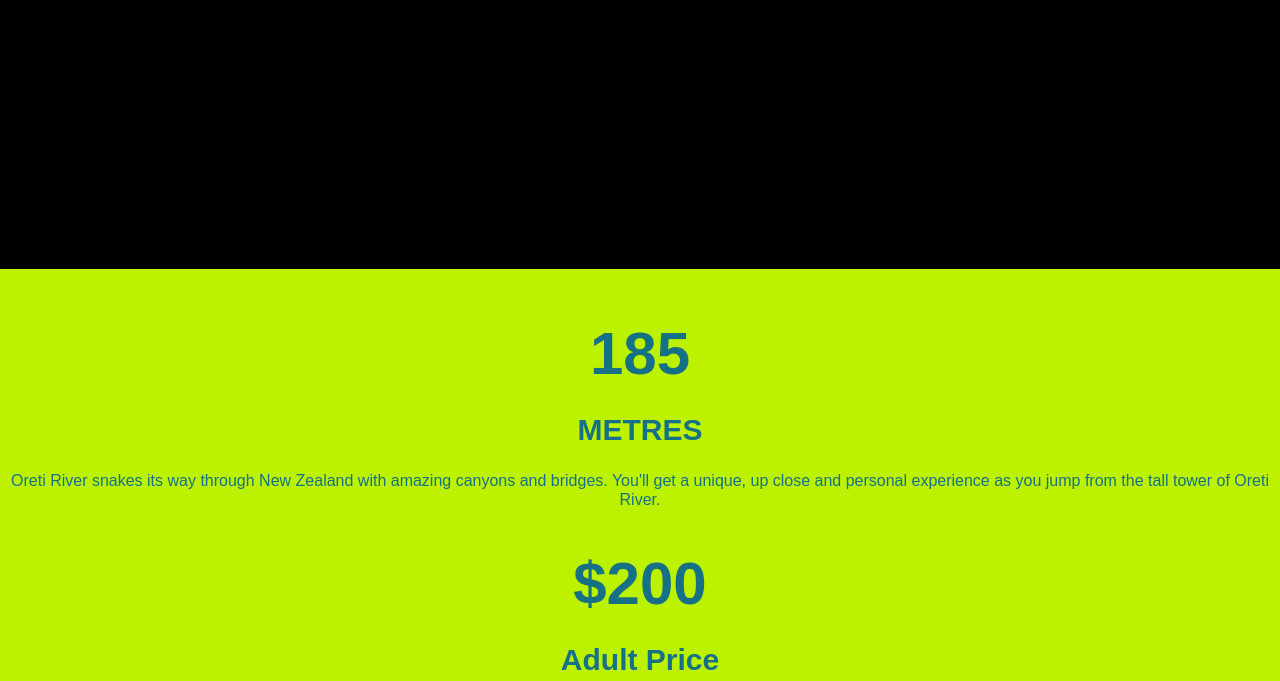
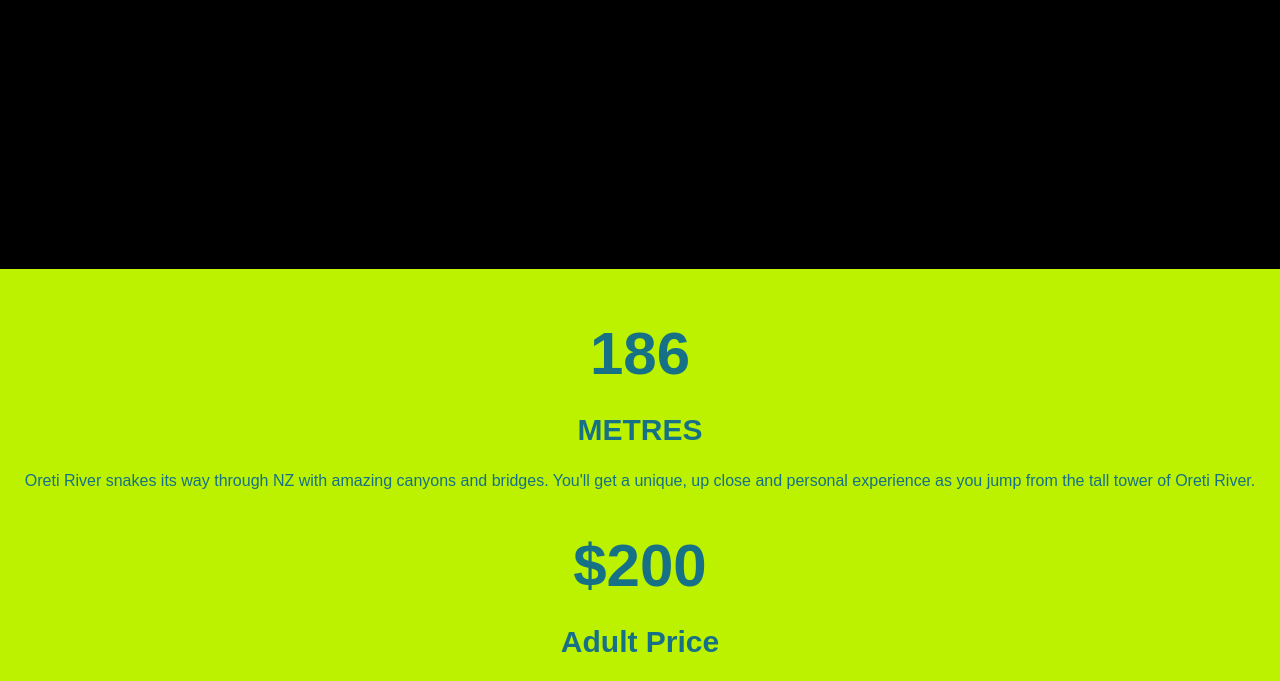
Before and after one commit to Sullivan-S/bungee, a plain HTML site: page tower.html in a window 1280 px wide. Shown: the part 467-1148 px from the top of the page. Drawn offline with Linux system fonts and the light colour scheme.

Commit message:
Fixed some spelling mistakes

```diff
--- a/tower.html
+++ b/tower.html
@@ -24,9 +24,9 @@
  </section>
 
  <section id="tower-pricing">
-    <h1>185</h1>
+    <h1>186</h1>
     <h2>METRES</h2>
-    <p>Oreti River snakes its way through New Zealand with amazing canyons and bridges. You'll get a unique, up close and personal experience as you jump from the tall tower of Oreti River.</p>
+    <p>Oreti River snakes its way through NZ with amazing canyons and bridges. You'll get a unique, up close and personal experience as you jump from the tall tower of Oreti River.</p>
     <h1>$200</h1>
     <h2>Adult Price</h2>
     <p>Anyone over 14 years is considered to be an adult</p>
```
